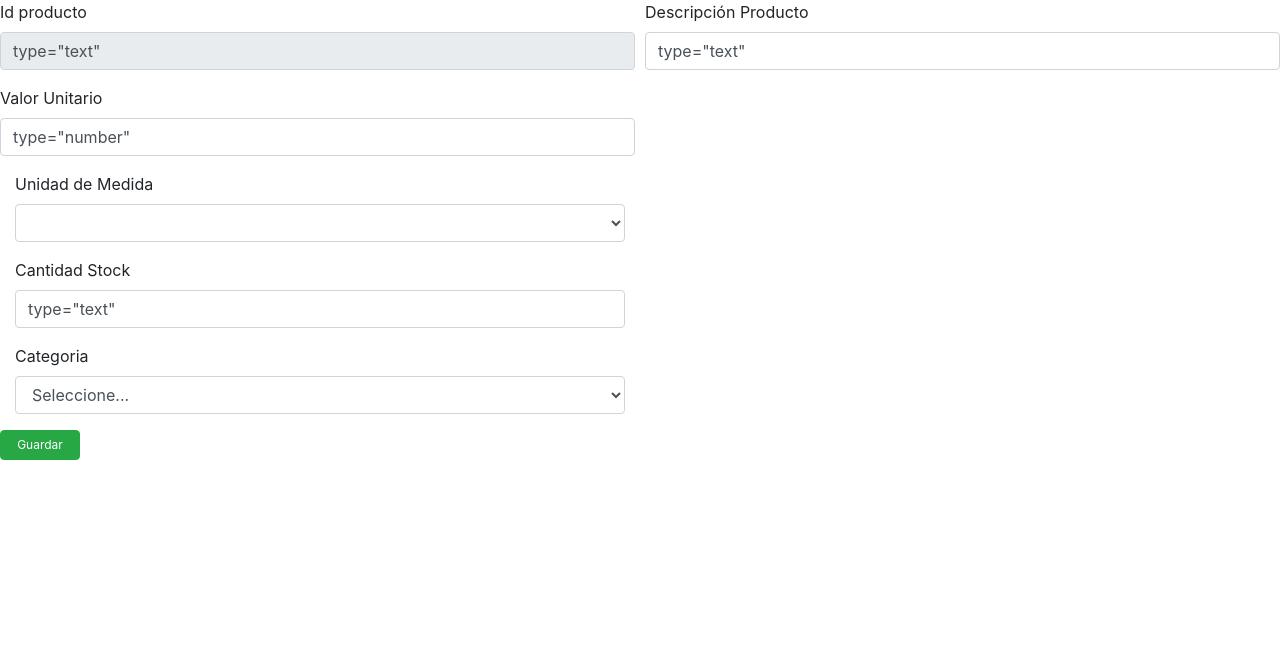
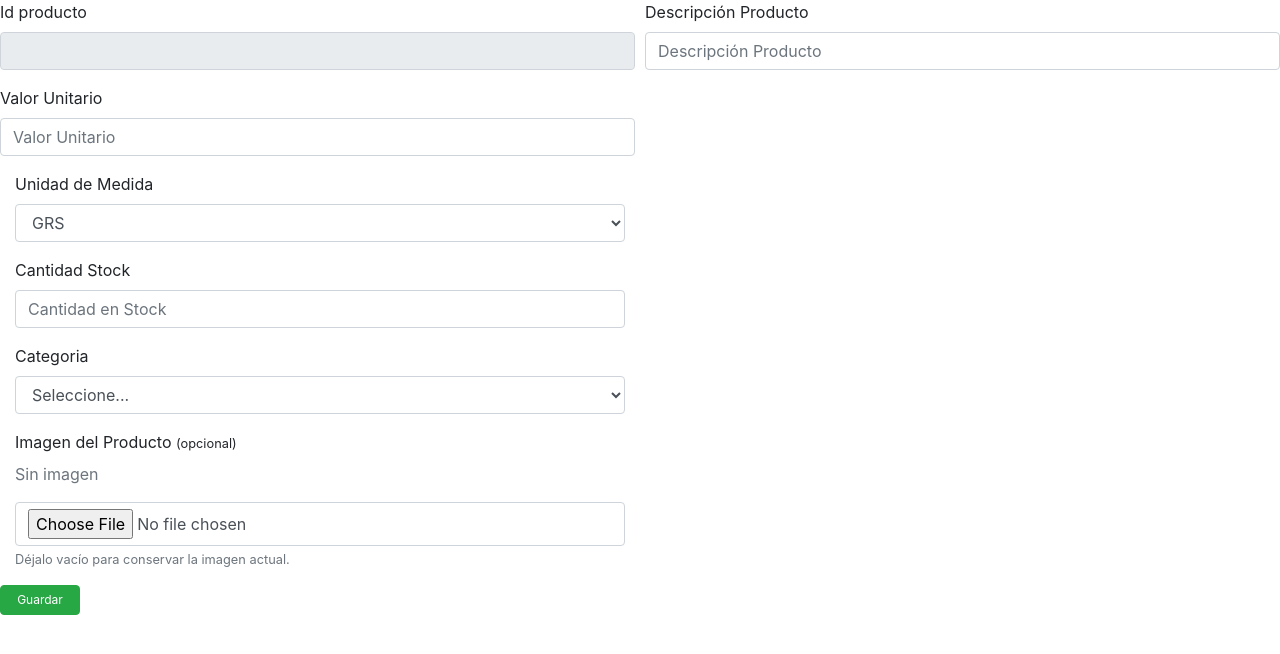
Before and after one commit to brayan960120/facuracion9, a Flask app: template templates/formulario_actualizar_producto.html in a window 1280 px wide. Shown: the part 56-710 px from the top of the page. Run offline with Flask 3, Linux system fonts and the light colour scheme; the template is opened without the code that fills it, so the values that code supplies are empty; some libraries are stand-ins or nearby versions.

Commit message:
Mostrar imagenes de productos

```diff
--- a/app.py
+++ b/app.py
@@ -9,7 +9,11 @@ from src.mail import mail
 from itsdangerous import URLSafeTimedSerializer
 
 
-app = Flask(__name__)
+app = Flask(
+    __name__,
+    static_folder="static",
+    static_url_path="/static"
+)
 
 CORS(app)
 app.config["CORS_HEADERS"] = "Content-Type"
@@ -72,8 +76,4 @@ def test_mail():
 
 
 if __name__ == "__main__":
-    app.run(
-        host="0.0.0.0",
-        port=5000,
-        debug=True
-    )
+    app.run(host="0.0.0.0", port=5000, debug=True)
--- a/templates/formulario_actualizar_producto.html
+++ b/templates/formulario_actualizar_producto.html
@@ -1,82 +1,196 @@
 
 
 {% block contenido %}
+
 {% with messages = get_flashed_messages() %}
   {% if messages %}
-    <ul class=flashes>
+    <ul class="flashes">
       {% for message in messages %}
         <li>{{ message }}</li>
       {% endfor %}
     </ul>
   {% endif %}
 {% endwith %}
+
 <!DOCTYPE html>
 <html lang="en">
+
 <head>
     <meta charset="UTF-8">
     <meta name="viewport" content="width=device-width, initial-scale=1.0">
+
     <title>
       {% block titulo %}
         {{ titulo_pagina }}
       {% endblock %}
     </title>
-    <link rel="stylesheet" href="https://cdn.jsdelivr.net/npm/bootstrap@4.0.0/dist/css/bootstrap.min.css" integrity="sha384-Gn5384xqQ1aoWXA+058RXPxPg6fy4IWvTNh0E263XmFcJlSAwiGgFAW/dAiS6JXm" crossorigin="anonymous">
-    <script src="https://code.jquery.com/jquery-3.2.1.slim.min.js" integrity="sha384-KJ3o2DKtIkvYIK3UENzmM7KCkRr/rE9/Qpg6aAZGJwFDMVNA/GpGFF93hXpG5KkN" crossorigin="anonymous"></script>
-    <script src="https://cdn.jsdelivr.net/npm/popper.js@1.12.9/dist/umd/popper.min.js" integrity="sha384-ApNbgh9B+Y1QKtv3Rn7W3mgPxhU9K/ScQsAP7hUibX39j7fakFPskvXusvfa0b4Q" crossorigin="anonymous"></script>
-    <script src="https://cdn.jsdelivr.net/npm/bootstrap@4.0.0/dist/js/bootstrap.min.js" integrity="sha384-JZR6Spejh4U02d8jOt6vLEHfe/JQGiRRSQQxSfFWpi1MquVdAyjUar5+76PVCmYl" crossorigin="anonymous"></script>
-    <script src="https://ajax.googleapis.com/ajax/libs/jquery/3.7.1/jquery.min.js"></script>
+
+    <link rel="stylesheet"
+          href="https://cdn.jsdelivr.net/npm/bootstrap@4.0.0/dist/css/bootstrap.min.css">
+
+    <script src="https://code.jquery.com/jquery-3.2.1.slim.min.js"></script>
+
+    <script src="https://cdn.jsdelivr.net/npm/popper.js@1.12.9/dist/umd/popper.min.js"></script>
+
+    <script src="https://cdn.jsdelivr.net/npm/bootstrap@4.0.0/dist/js/bootstrap.min.js"></script>
 </head>
+
 <div class="container-fluid">
-    <nav class="navbar navbar-expand-lg navbar-dark bg-success" >
+    <nav class="navbar navbar-expand-lg navbar-dark bg-success">
         <a class="navbar-brand" href="/">Inventtools</a>
     </nav>
 </div>
-<form action="/actualizar_producto/{{producto.id}}" method="POST">
+
+
+<form action="/actualizar_producto/{{ producto.id }}"
+      method="POST"
+      enctype="multipart/form-data">
+
+
     <div class="form-row">
+
         <div class="form-group col-md-6">
             <label for="id">Id producto</label>
-      <input value= {{producto.id}} type="text" class="form-control" id="id" name="id"  readonly >
-    </div>
-    <div class="form-group col-md-6">
-      <label for="descripcion">Descripción Producto</label>
-      <input value= {{producto.descripcion}} type="text" class="form-control" id="descripcion" name="descripcion"  placeholder="Descripción Producto" >
-    </div>
-    <div class="form-group col-md-6">
-      <label for="valor_unitario">Valor Unitario</label>
-      <input value= {{producto.valor_unitario}} type="number" class="form-control" id="valor_unitario" name="valor_unitario" placeholder="Valor Unitario">
+            <input value="{{ producto.id }}"
+                   type="text"
+                   class="form-control"
+                   id="id"
+                   name="id"
+                   readonly>
         </div>
 
 
+        <div class="form-group col-md-6">
+            <label for="descripcion">Descripción Producto</label>
+
+            <input value="{{ producto.descripcion }}"
+                   type="text"
+                   class="form-control"
+                   id="descripcion"
+                   name="descripcion"
+                   placeholder="Descripción Producto">
         </div>
+
+
+        <div class="form-group col-md-6">
+            <label for="valor_unitario">Valor Unitario</label>
+
+            <input value="{{ producto.valor_unitario }}"
+                   type="number"
+                   class="form-control"
+                   id="valor_unitario"
+                   name="valor_unitario"
+                   placeholder="Valor Unitario">
+        </div>
+
+    </div>
+
 
     <div class="form-group col-md-6">
         <label for="unidad_medida">Unidad de Medida</label>
-    <select value= {{producto.unidad_medida}} id="unidad_medida" name="unidad_medida" class="form-control" >
-        <option selected>{{producto.unidad_medida}}</option>
-        <option value="GRS">GRS</option>
-        <option value="UND">UND</option>
-        <option value="LTS">LTS</option>
-      <option>...</option>
+
+        <select id="unidad_medida"
+                name="unidad_medida"
+                class="form-control">
+
+            <option value="GRS"
+                {% if producto.unidad_medida == 'GRS' %}selected{% endif %}>
+                GRS
+            </option>
+
+            <option value="UND"
+                {% if producto.unidad_medida == 'UND' %}selected{% endif %}>
+                UND
+            </option>
+
+            <option value="LTS"
+                {% if producto.unidad_medida == 'LTS' %}selected{% endif %}>
+                LTS
+            </option>
+
         </select>
     </div>
 
+
     <div class="form-group col-md-6">
         <label for="cantida_stock">Cantidad Stock</label>
-    <input value= {{producto.cantida_stock}} type="text" class="form-control" id="cantida_stock" name="cantida_stock" placeholder="Cantidad en Stock">
+
+        <input value="{{ producto.cantida_stock }}"
+               type="number"
+               class="form-control"
+               id="cantida_stock"
+               name="cantida_stock"
+               placeholder="Cantidad en Stock">
     </div>
+
 
     <div class="form-group col-md-6">
         <label for="categoria">Categoria</label>
-    <select id="categoria" name="categoria" class="form-control">
-      <option selected>Seleccione...</option>
+
+        <select id="categoria"
+                name="categoria"
+                class="form-control">
+
+            <option value="">Seleccione...</option>
+
             {% for categoria in categoria %}
-        <option {% if categoria.id == producto.categoria %} selected {% endif %} value={{categoria.id}}>{{categoria.categoria}}</option>
+
+                <option value="{{ categoria.id }}"
+                    {% if categoria.id == producto.categoria %}
+                        selected
+                    {% endif %}>
+
+                    {{ categoria.categoria }}
+
+                </option>
+
             {% endfor %}
-    <option>...</option>
+
         </select>
     </div>
 
-  <button type="submit" class="btn btn-success" style="width:80px; height:30px; font-size:12px; padding:2px 8px;">Guardar</button>
+
+    <div class="form-group col-md-6">
+
+        <label for="imagen">
+            Imagen del Producto
+            <small>(opcional)</small>
+        </label>
+
+        {% if producto.imagen %}
+
+            <div class="mb-2">
+                <img src="{{ url_for('static', filename='uploads/' + producto.imagen) }}"
+                    width="100"
+                    height="100"
+                    style="object-fit: cover; border-radius: 8px;">
+        </div>
+
+        {% else %}
+
+            <p class="text-muted">Sin imagen</p>
+
+        {% endif %}
+
+        <input type="file"
+                class="form-control"
+                id="imagen"
+                name="imagen"
+                accept="image/*">
+
+        <small class="form-text text-muted">
+            Déjalo vacío para conservar la imagen actual.
+        </small>
+
+    </div>
+
+
+    <button type="submit"
+            class="btn btn-success"
+            style="width:80px; height:30px; font-size:12px; padding:2px 8px;">
+        Guardar
+    </button>
+
 </form>
 
 {% endblock contenido %}
```
Also changed, not shown: controllers/productos_api.py (+29 -2 lines), controllers/productos_controller.py (+77 -20 lines), models/productos.py (+23 -4 lines), templates/formulario_crear_producto.html (+54 -13 lines), templates/tabla_productos.html (+29 -1 lines), static/uploads/675023724_4378817479073248_5772334176054520254_n.jpg (added), static/uploads/Captura_de_pantalla_238.png (added), static/uploads/Captura_de_pantalla_241.png (added), static/uploads/Captura_de_pantalla_249.png (added), static/uploads/Captura_de_pantalla_6-5-2026_112844_www.mergedpdf.com.jpeg (added), static/uploads/bills-dragon-ball-super-1.jpg (added), static/uploads/images_2.jpeg (added), static/uploads/images_3.jpeg (added), static/uploads/images_5.jpeg (added), 2 more files. Lines whose indentation alone changed are shown as unchanged.
